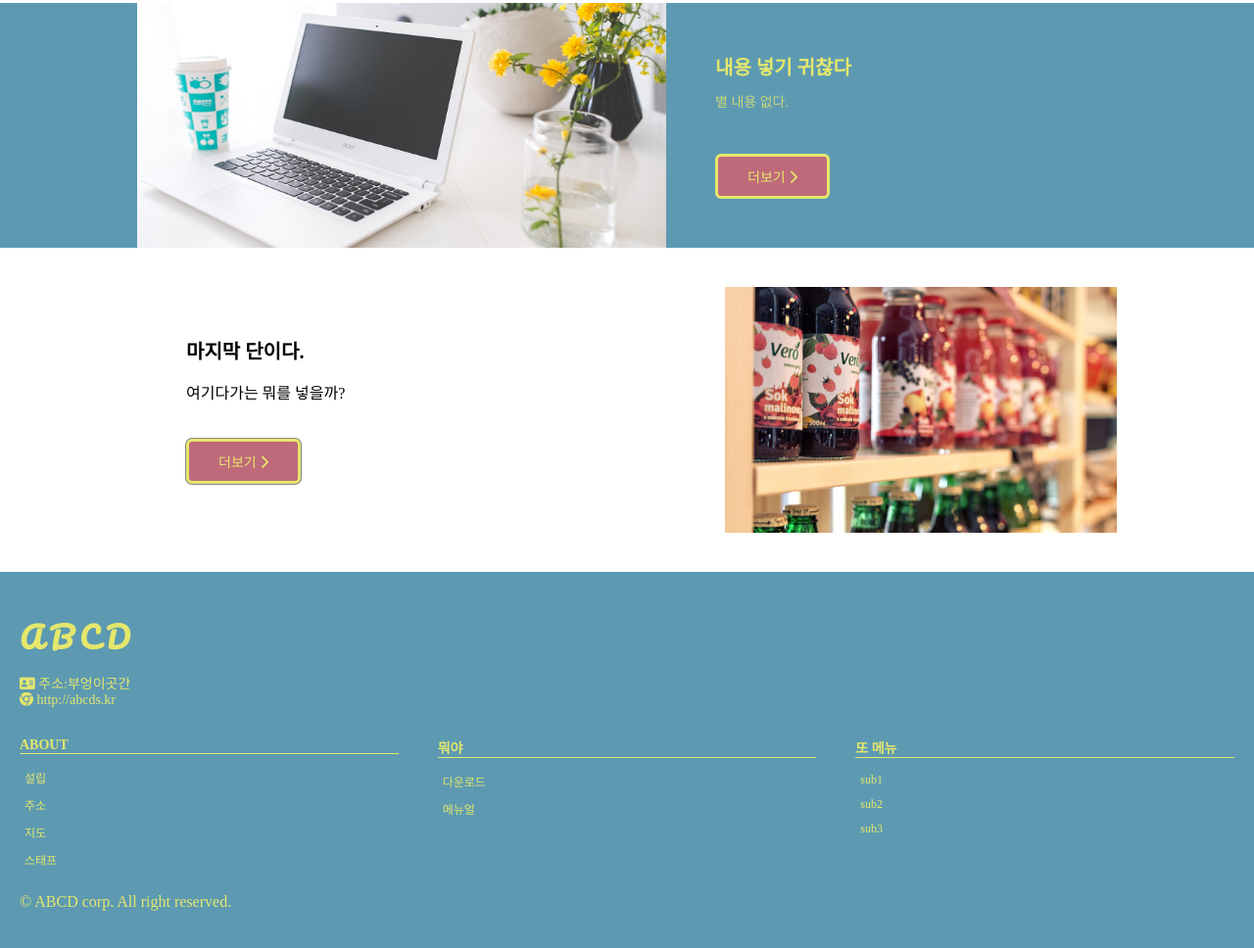
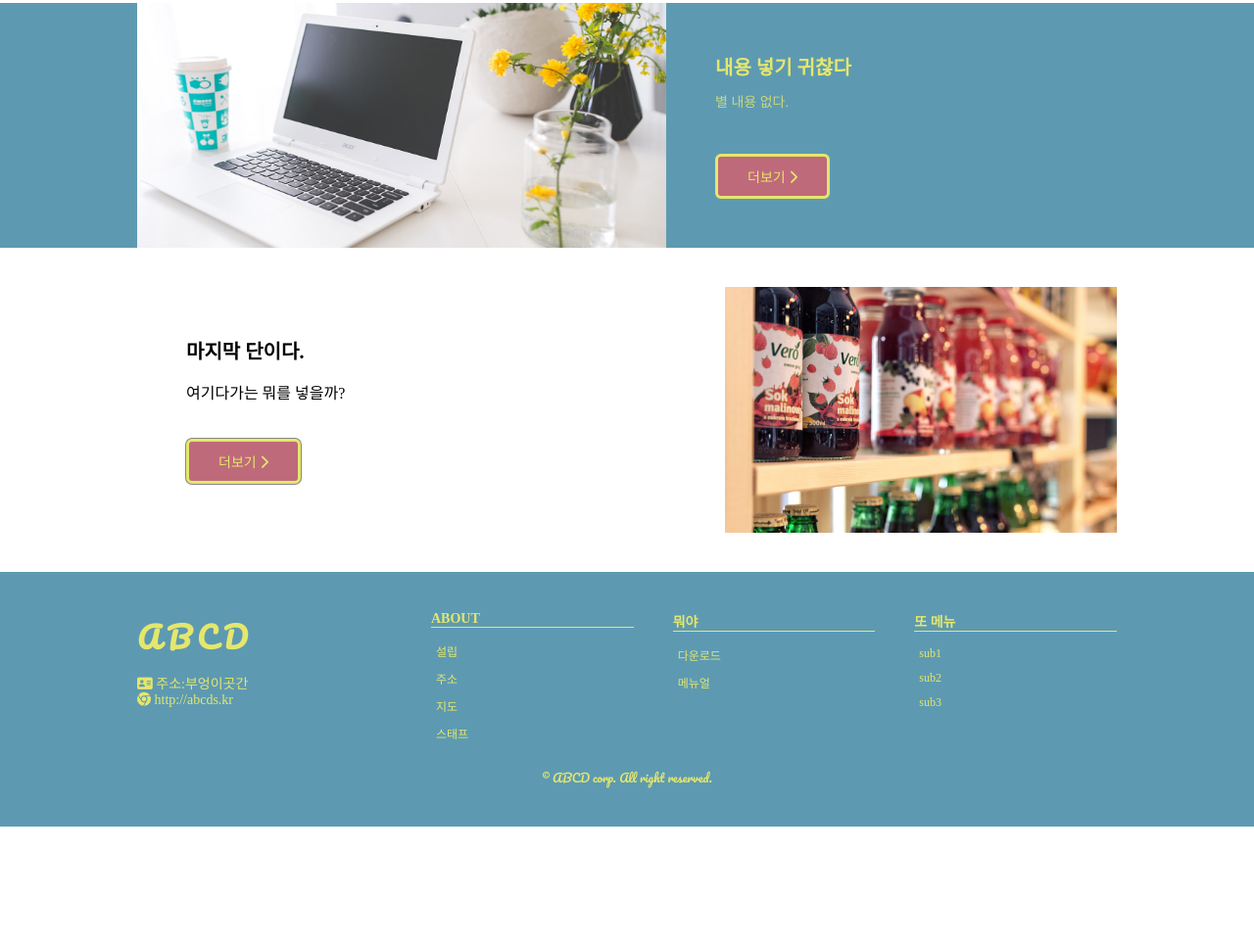
Before and after one commit to hohoonlee/html-css, a plain HTML site: page index.html in a window 1280 px wide. Shown: the part 1159-2127 px from the top of the page at 98% size. After the commit the page ends 2003 px from the top, so only its background shows below. Drawn offline with Linux system fonts and the light colour scheme.

Commit message:
2차 완료

```diff
--- a/style.css
+++ b/style.css
@@ -264,6 +264,13 @@ footer .container {
 	background-color: rgba(0, 0 , 0 , 0.3);
 }
 
+/* copy right */
+.footC {
+	font-size: 12px;
+	text-align: center;
+	font-family: 'Pacifico', cursive;
+}
+
 @media (min-width: 768px) {
 	.conA h1 {
 		font-size: 115px;
@@ -331,4 +338,24 @@ footer .container {
 	.footB div:not(:first-child) {
 		margin-left: 40px;
 	}
+
+	footer .container {
+		display: flex;
+		flex-wrap:wrap;
+		max-width: var(--large-width);
+		margin-left: auto;
+		margin-right: auto;
+	}
+
+	.footA {
+		flex:0 0 30%;
+	}
+
+	.footB {
+		flex:0 0 70%;
+	}
+
+	.footC {
+		flex:0 0 100%;
+	}
 }
```
